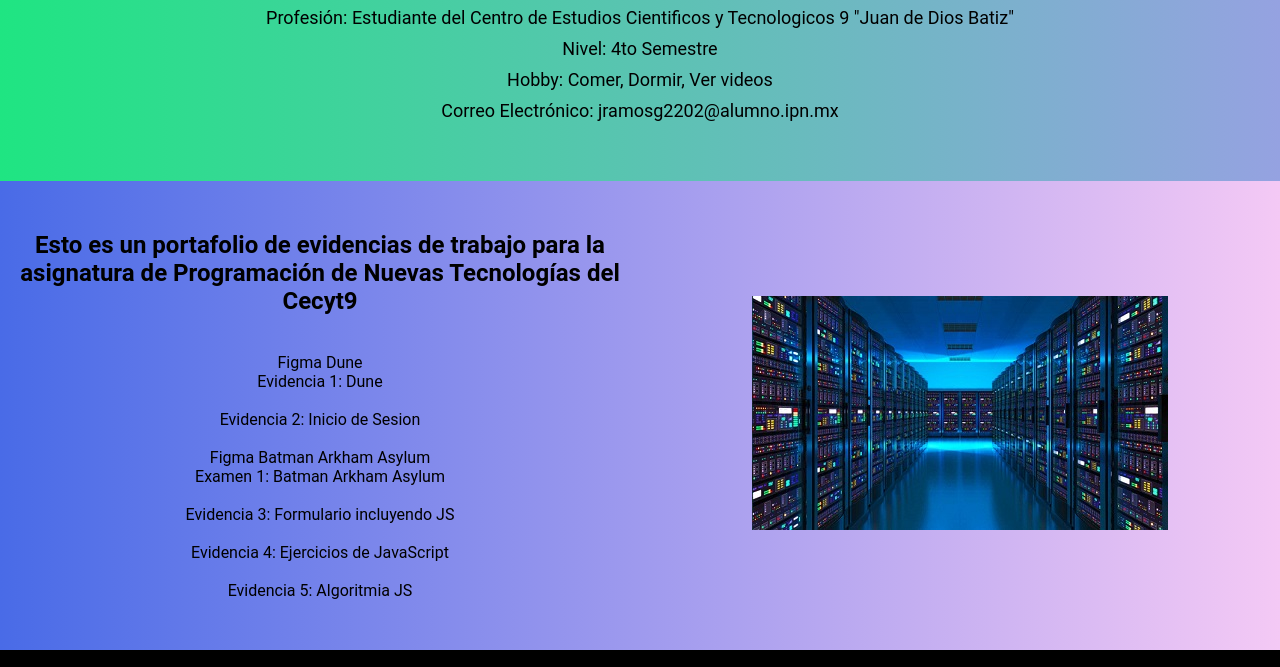
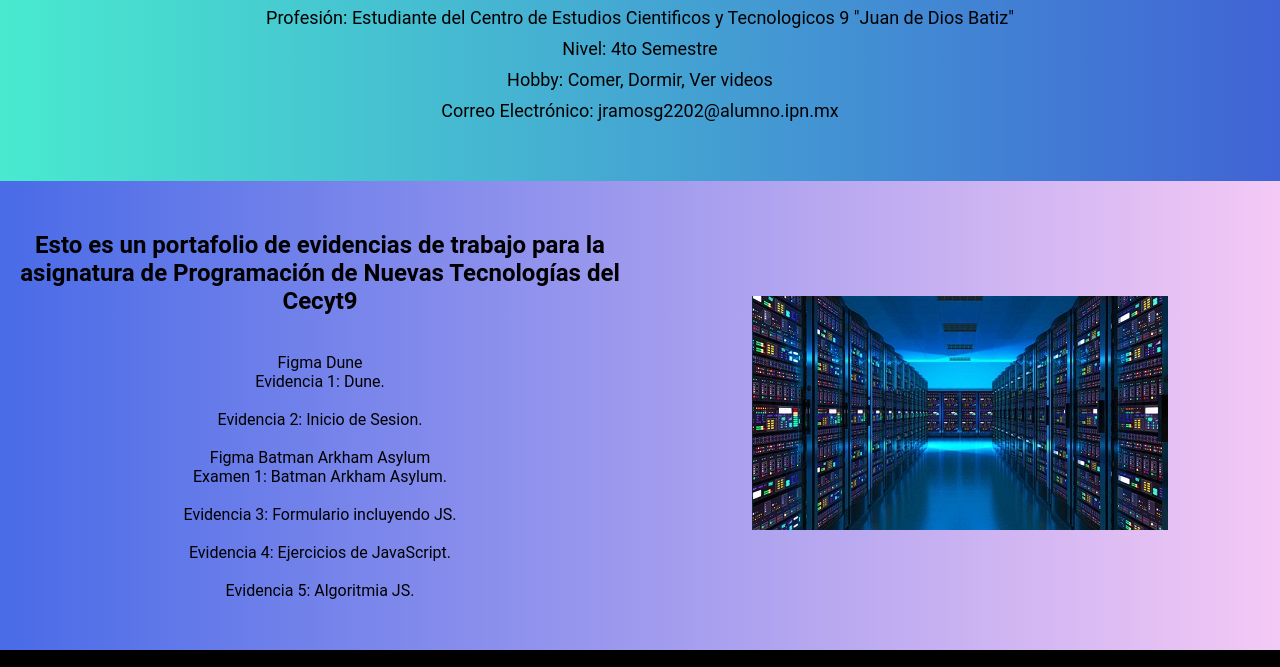
Before and after one commit to Ramos-Gomez-Jose-Antonio/4IV7-RAMOS, a plain HTML site: page index.html in a window 1280 px wide. Shown: the part 957-1624 px from the top of the page. Drawn offline with Linux system fonts and the light colour scheme.

Commit message:
Detalles

```diff
--- a/CSS/style.css
+++ b/CSS/style.css
@@ -10,7 +10,7 @@ html {
 }
 
 .banner {
-    background: linear-gradient(to right, #b0e42c, #85d3ba);
+    background: linear-gradient(to right, #8ee42cdb, #85d3ba);
     background-position: center center;
     background-size: cover;
     height: auto;
@@ -22,7 +22,7 @@ nav {
     background-image: linear-gradient(
         0deg,
         rgba(221, 31, 31, 0.822),
-        rgba(245, 171, 86, 0.5)
+        rgba(245, 219, 86, 0.522)
     );
     display: flex;
     flex-direction: row;
@@ -70,7 +70,7 @@ nav a:hover {
 }
 
 .personal-info {
-    background: linear-gradient(to right, #1fe582, #95a2e1);
+    background: linear-gradient(to right, #1fe5c4d0, #4063d5);
     height: auto;
     padding: 50px 0;
 }
--- a/index.html
+++ b/index.html
@@ -57,18 +57,18 @@
             <br>
             <br>
             <a href="https://www.figma.com/file/3QbVQVydHSy4aGkSFwTJK2/Pagina_Dune?type=design&node-id=0%3A1&mode=design&t=n4XcO5xuwZq2qJ4p-1"><p>Figma Dune</p></a>
-            <a href="./01Dune/index.html"><p>Evidencia 1: Dune</p></a>
+            <a href="./01Dune/index.html"><p>Evidencia 1: Dune.</p></a>
             <br>
-            <a href="./02IniciodeSesion/inicio.html"><p>Evidencia 2: Inicio de Sesion</p></a>
+            <a href="./02IniciodeSesion/inicio.html"><p>Evidencia 2: Inicio de Sesion.</p></a>
             <br>
             <a href="https://www.figma.com/proto/DVkiCszl7hwff8oLjABg46/Batman-Arkham-Asylum?node-id=7-2&mode=design&t=ICFmA7MqW7Xekdfv-1"><p>Figma Batman Arkham Asylum</p></a>
-            <a href="./03BatmanAA/index.html"><p>Examen 1: Batman Arkham Asylum</p></a>
+            <a href="./03BatmanAA/index.html"><p>Examen 1: Batman Arkham Asylum.</p></a>
             <br>
-            <a href="./04Formulario/formulario.html"><p>Evidencia 3: Formulario incluyendo JS</p></a>
+            <a href="./04Formulario/formulario.html"><p>Evidencia 3: Formulario incluyendo JS.</p></a>
             <br>
-            <a href="./05EjJavaScript/Principal.html"><p>Evidencia 4: Ejercicios de JavaScript</p></a>
+            <a href="./05EjJavaScript/Principal.html"><p>Evidencia 4: Ejercicios de JavaScript.</p></a>
             <br>
-            <a href="./06Algoritmia/Algoritmia.html"><p>Evidencia 5: Algoritmia JS</p></a>
+            <a href="./06Algoritmia/Algoritmia.html"><p>Evidencia 5: Algoritmia JS.</p></a>
         </div>
         <div class="imagen">
             <img src="images/bd.jpg">
```
